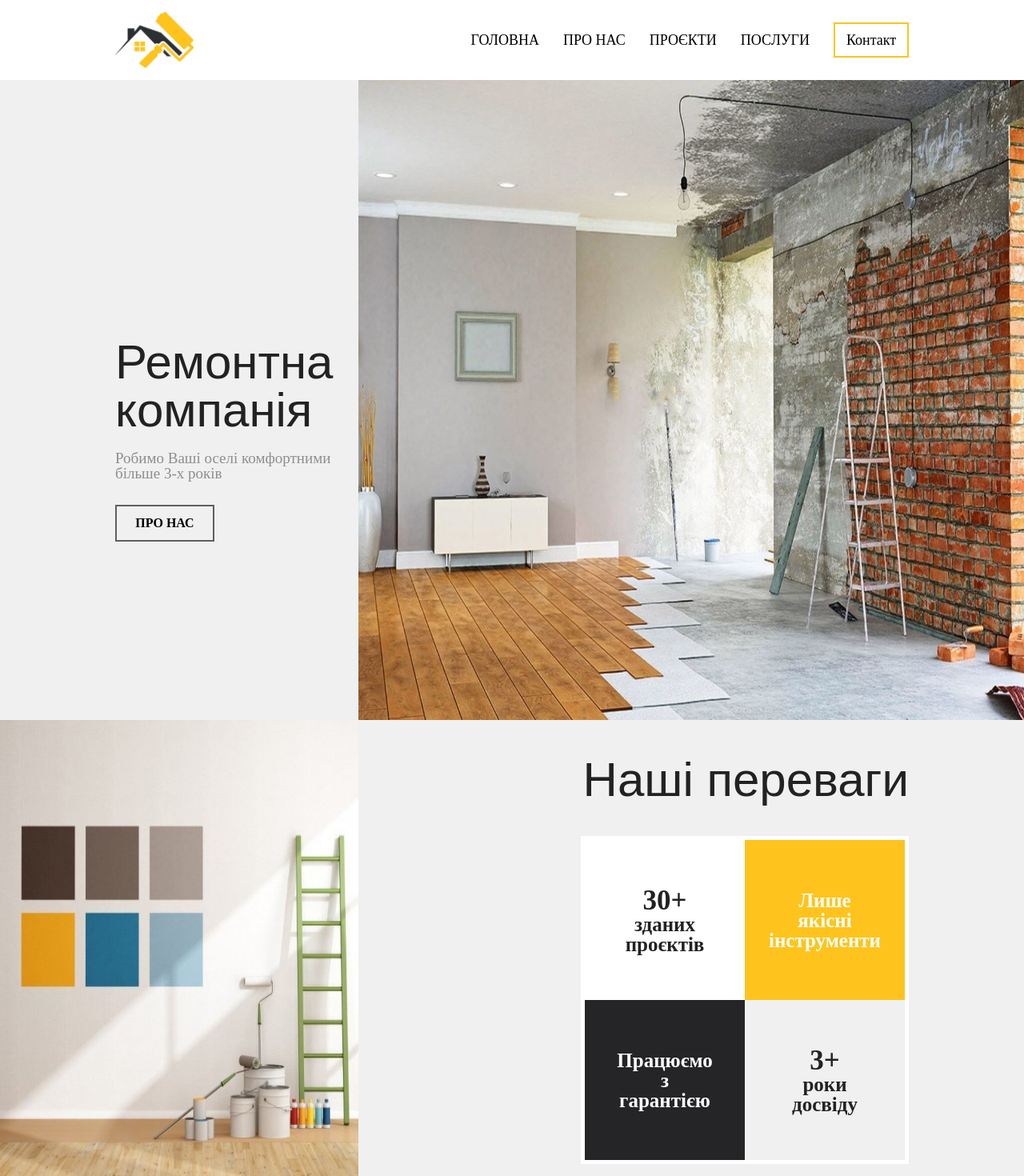
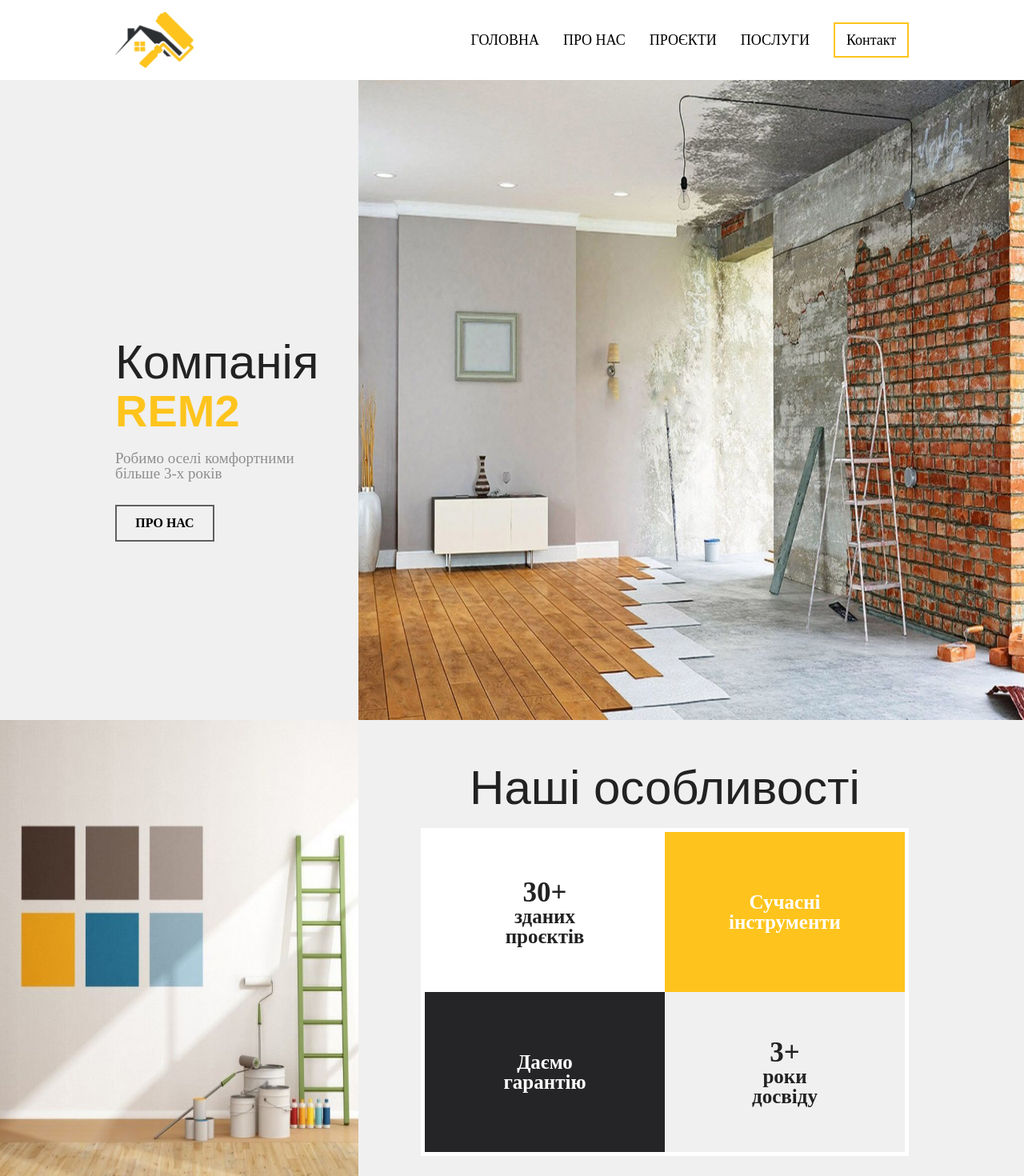
Before and after one commit to snowdenplayer/rem2, a Vue app: page / in a window 1280 px wide. Shown: the top 1470 px of the page at 80% size. Built offline with nearby package versions, Linux system fonts and the light colour scheme.

Commit message:
fix styles

```diff
--- a/src/views/About.vue
+++ b/src/views/About.vue
@@ -117,7 +117,7 @@ export default {
   }
   &__text{
     margin-top: 10px;
-    text-align: center;
+    text-align: left;
     font-size: 20px;
     line-height: 30px;
     br{
--- a/src/views/Home.vue
+++ b/src/views/Home.vue
@@ -3,8 +3,8 @@
     <section class="our">
       <div class="our__container container">
         <div class="wrap__info">
-          <div class="our__logo">Ремонтна <br> компанія</div>
-          <div class="our__text">Робимо Ваші оселі комфортними<br>більше 3-х років</div>
+          <div class="our__logo">Компанія <br> <span>REM2</span></div>
+          <div class="our__text">Робимо оселі комфортними<br>більше 3-х років</div>
           <div class="our__button">
             <router-link to="/about" class="our__link">Про нас</router-link>
           </div>
@@ -13,17 +13,19 @@
     </section>
     <section class="experience">
       <div class="experience__container container">
-        <h1 class="experience__header container__header">Наші переваги</h1>
+        <div class="experience__wrapper">
+          <h1 class="experience__header container__header">Наші особливості</h1>
           <div class="experience__boxes">
             <div class="box box-white">
               <div class="num">30+</div>
               зданих <br> проєктів
             </div>
-          <div class="box box-yellow">Лише<br>якісні<br>інструменти</div>
-          <div class="box box-dark">Працюємо<br>з<br>гарантією</div>
+            <div class="box box-yellow">Сучасні<br>інструменти</div>
+            <div class="box box-dark">Даємо<br>гарантію</div>
             <div class="box box-gray">
               <div class="num">3+</div>
               роки <br> досвіду
+            </div>
           </div>
         </div>
       </div>
@@ -71,6 +73,9 @@ export default {
   &__logo {
     font-family: arial;
     font-size: 60px;
+    span {
+      font-size: 56px;
+    }
   }
 
   &__text {
@@ -177,7 +182,8 @@ export default {
   box-sizing: border-box;
 
   &__header {
-    margin-bottom: -50px;
+    text-align: center;
+    margin-bottom: 20px;
   }
 
   &__container {
@@ -190,12 +196,12 @@ export default {
   &__boxes {
     display: flex;
     flex-wrap: wrap;
-    width: 400px;
+    max-width: 600px;
     border: 5px solid white;
 
     .box {
       box-sizing: border-box;
-      width: 200px;
+      width: 300px;
       height: 200px;
       display: flex;
       align-items: center;
```
Lines whose indentation alone changed are shown as unchanged.
